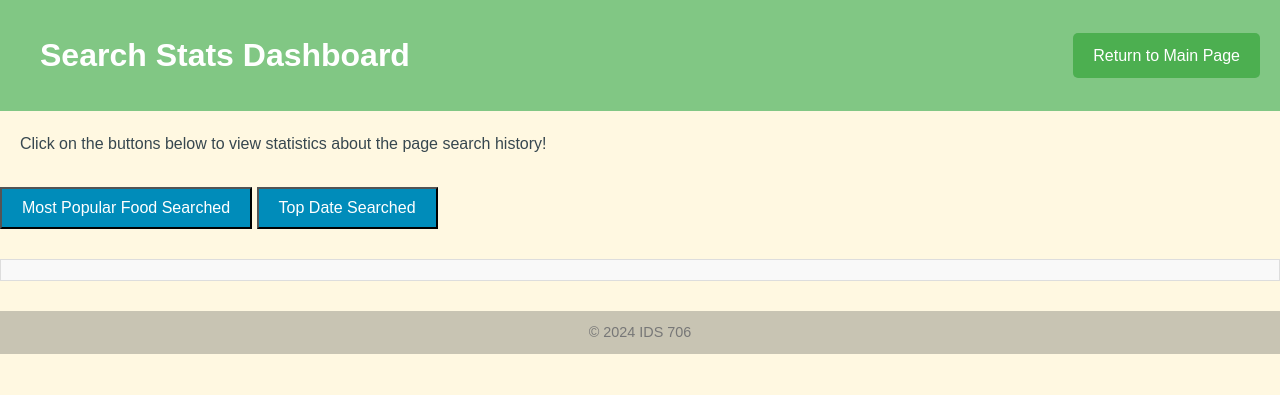
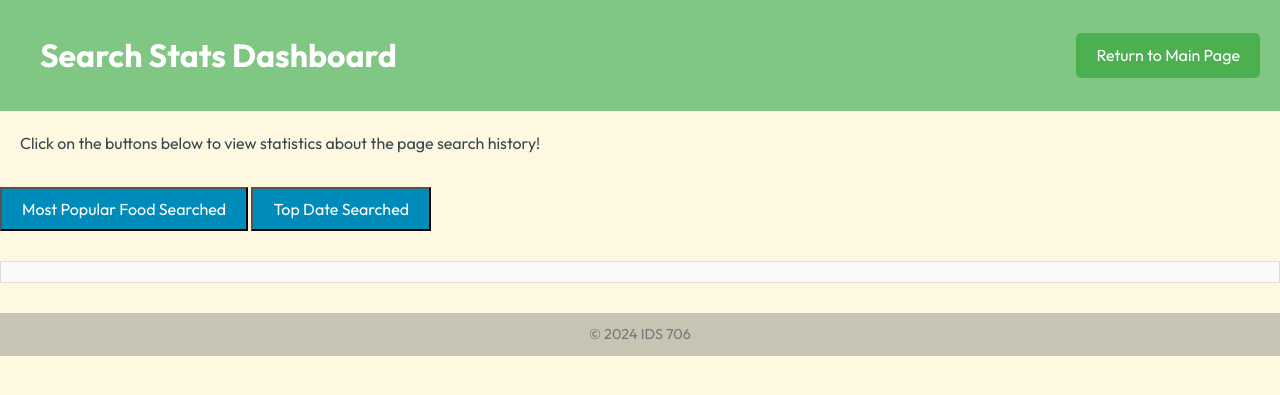
Before and after one commit to siliconshells/DE_FinalProject_KEH, a Flask app: page /dashboard in a window 1280 px wide. Shown: the top 395 px of the page. Run offline with Flask 3, Linux system fonts and the light colour scheme.

Commit message:
updates dashboard page

```diff
--- a/Front End Work/App/Templates/dashboard.html
+++ b/Front End Work/App/Templates/dashboard.html
@@ -4,6 +4,9 @@
     <meta charset="UTF-8">
     <meta name="viewport" content="width=device-width, initial-scale=1.0">
     <title>Search Stats Dashboard</title>
+    <link rel="preconnect" href="https://fonts.googleapis.com">
+    <link rel="preconnect" href="https://fonts.gstatic.com" crossorigin>
+    <link href="https://fonts.googleapis.com/css2?family=Outfit:wght@100..900&display=swap" rel="stylesheet">
     <link  rel="stylesheet" link href="{{ url_for('static', filename='style.css') }}">
     <style>
         h1 {
@@ -11,6 +14,7 @@
             color: white;
         }
         button {
+            font-family: 'Outfit', sans-serif;
             margin: 10px 0;
             padding: 10px 20px;
             font-size: 16px;
```
